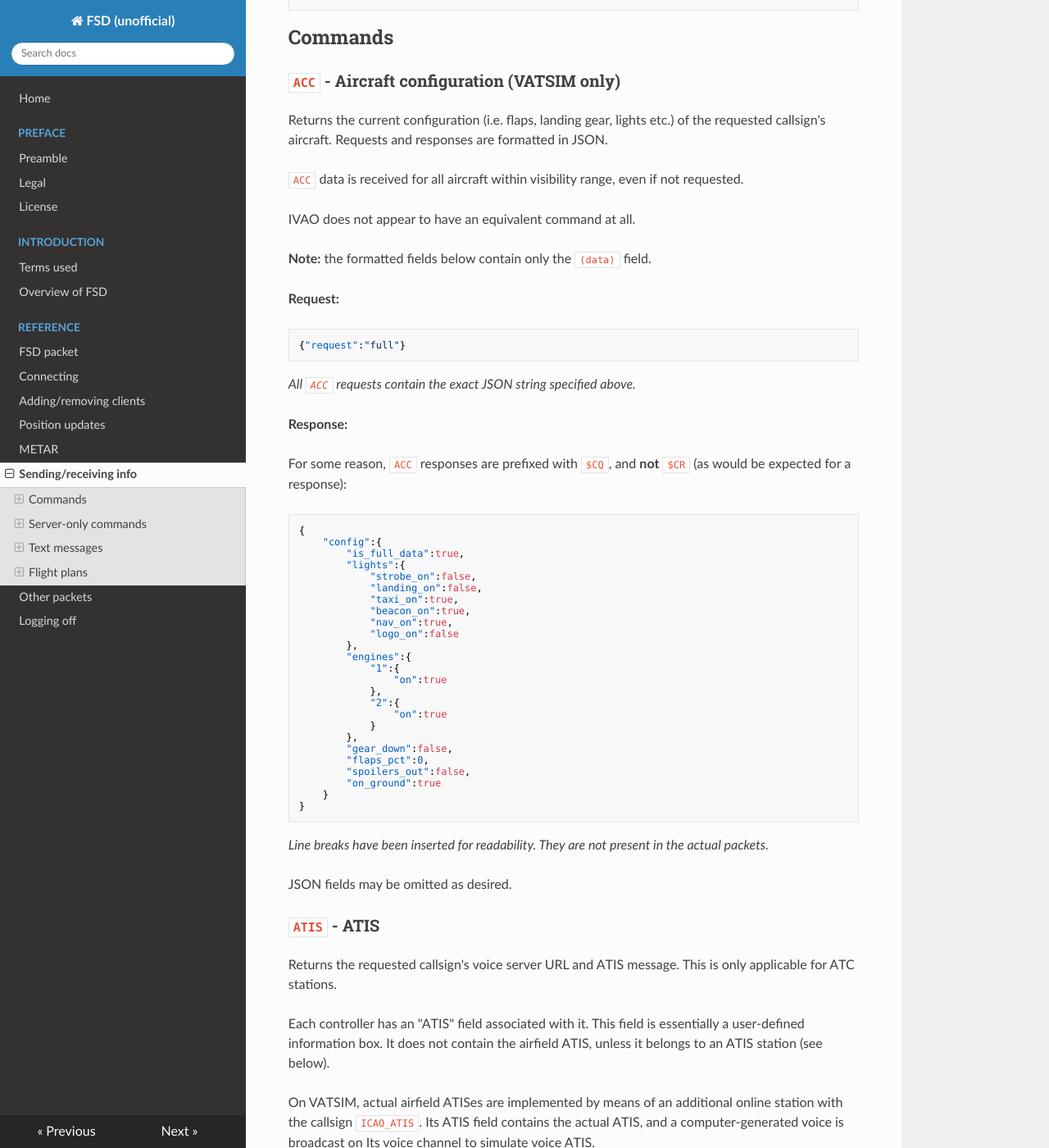
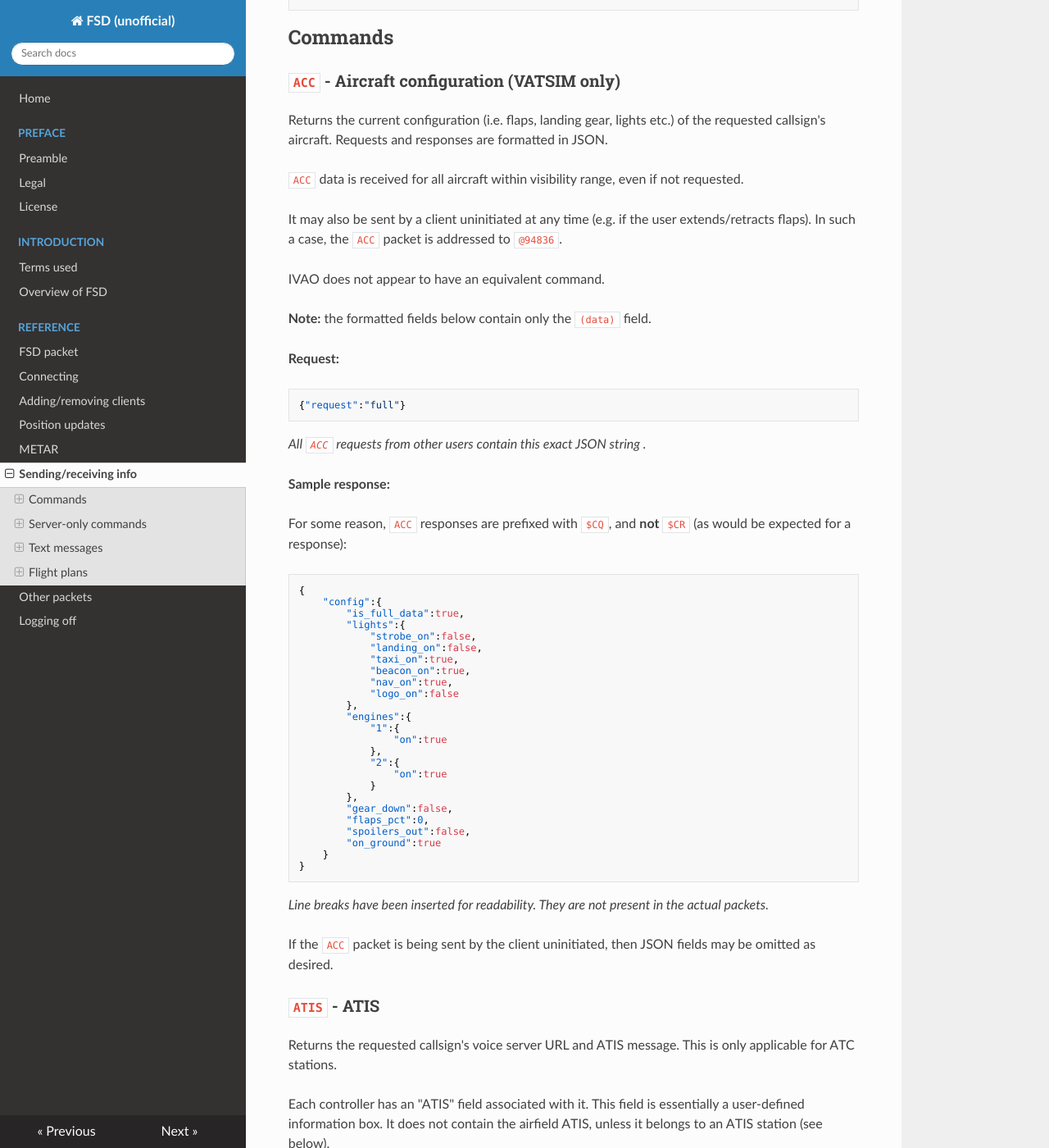
Before and after one commit to norrisng/fsd-doc, an MkDocs documentation site: the page built from docs/api/info.md, in a window 1280 px wide and 1400 px high, scrolled down 340 px. Shown: the whole window at 82% size. Built offline with MkDocs 1.6.1, drawn with Linux system fonts in a browser that asks for light colours; nearby versions of some CDN libraries; old or Windows-style settings are respelled for this version of MkDocs.

Commit message:
ACC packet broadcasting

````diff
--- a/docs/api/info.md
+++ b/docs/api/info.md
@@ -24,7 +24,9 @@ Returns the current configuration (i.e. flaps, landing gear, lights etc.) of the
 
 `ACC` data is received for all aircraft within visibility range, even if not requested.
 
-IVAO does not appear to have an equivalent command at all.
+It may also be sent by a client uninitiated at any time (e.g. if the user extends/retracts flaps). In such a case, the `ACC` packet is addressed to `@94836`.
+
+IVAO does not appear to have an equivalent command.
 
 **Note:** the formatted fields below contain only the `(data)` field.
 
@@ -36,11 +38,11 @@ IVAO does not appear to have an equivalent command at all.
 {"request":"full"}
 ```
 
-*All `ACC` requests contain the exact JSON string specified above.*
+*All `ACC` requests from other users contain this exact JSON string .*
 
 
 
-**Response:**
+**Sample response:**
 
 For some reason, `ACC` responses are prefixed with `$CQ`, and **not** `$CR` (as would be expected for a response):
 
@@ -74,7 +76,7 @@ For some reason, `ACC` responses are prefixed with `$CQ`, and **not** `$CR` (as
 
 *Line breaks have been inserted for readability. They are not present in the actual packets.*
 
-JSON fields may be omitted as desired.
+If the `ACC` packet is being sent by the client uninitiated, then JSON fields may be omitted as desired.
 
 
 
````
